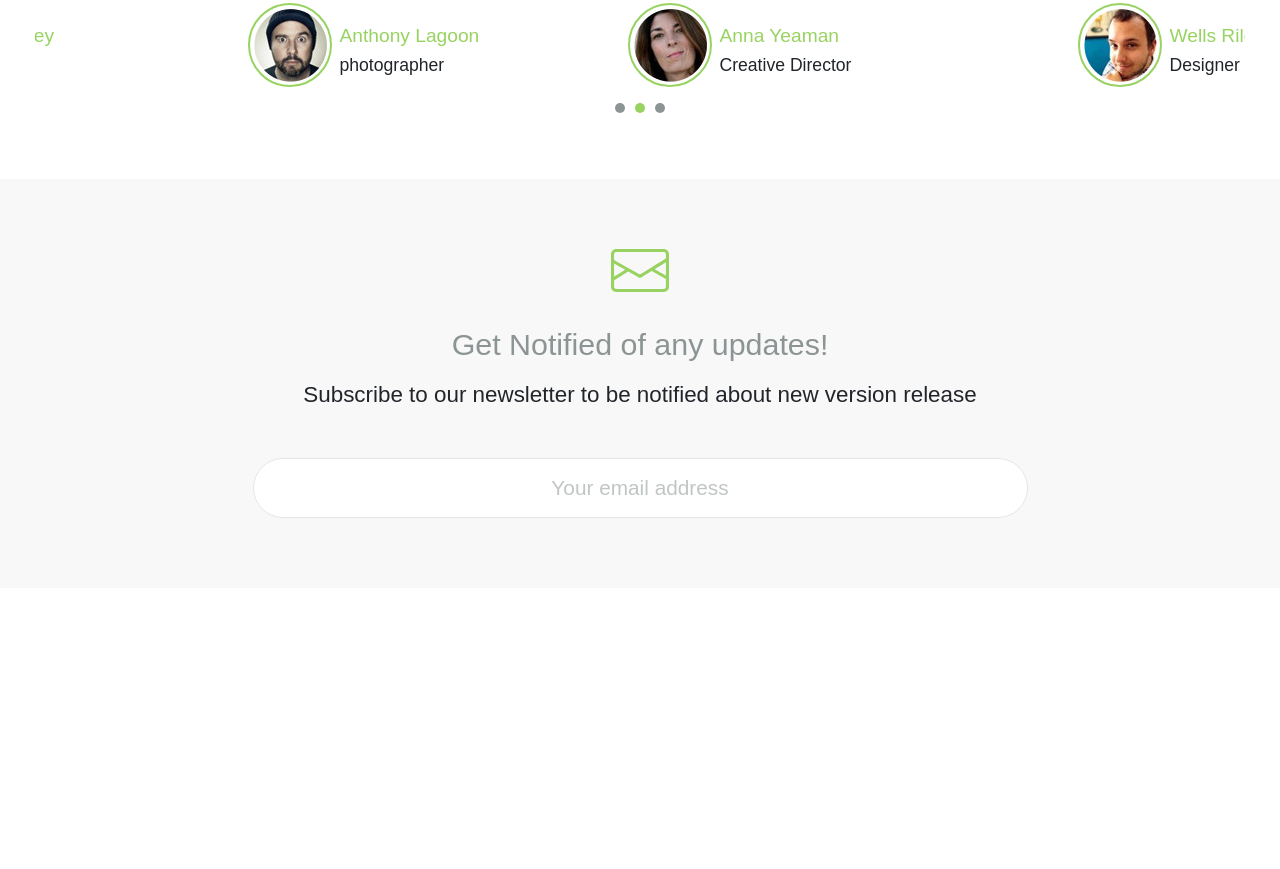
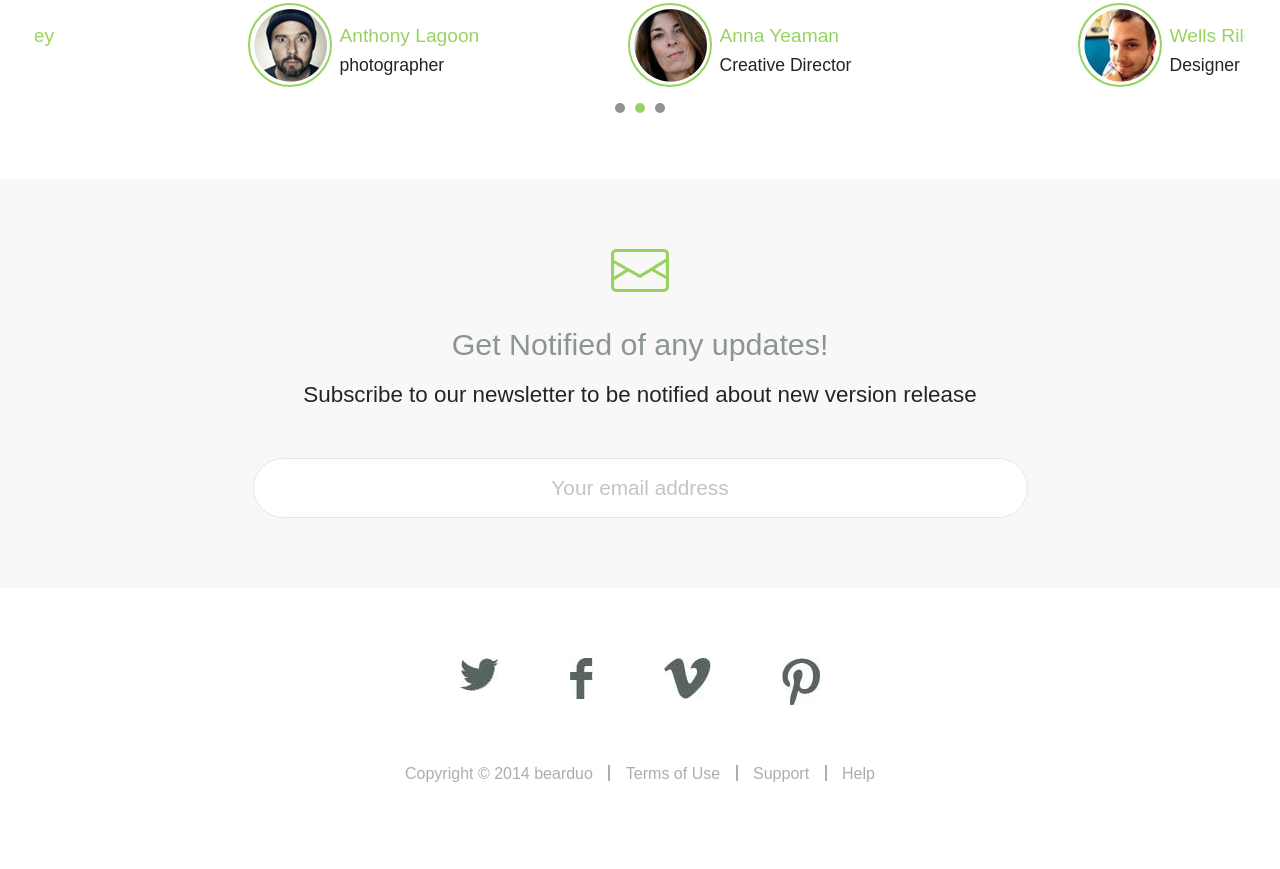
Before and after one commit to Vadimenteractive/test1, a plain HTML site: page value/index.html in a window 1280 px wide. Shown: the part 2310-3179 px from the top of the page. Before the commit the page ends 2898 px from the top, so only its background shows below. Drawn offline with Linux system fonts and the light colour scheme.

Commit message:
Value.psd

```diff
--- a/value/index.html
+++ b/value/index.html
@@ -478,8 +478,25 @@
             </div>
         </form>
     </div>
+</section>
 
-</section>
+<footer>
+    <div class="link-block">
+        <a href="#"><img src="img/ico1.jpg" alt="social link"></a>
+        <a href="#"><img src="img/ico2.jpg" alt="social link"></a>
+        <a href="#"><img src="img/ico3.jpg" alt="social link"></a>
+        <a href="#"><img src="img/ico4.jpg" alt="social link"></a>
+    </div>
+    <div class="feedback">
+        <p>Copyright © 2014 bearduo</p>
+        <span class="line line1"></span>
+        <a href="#">Terms of Use</a>
+        <span class="line"></span>
+        <a href="#">Support</a>
+        <span class="line"></span>
+        <a href="#">Help</a>
+    </div>
+</footer>
 
 
 
--- a/value/styles/main.scss
+++ b/value/styles/main.scss
@@ -409,6 +409,13 @@ body {
       transform-style: preserve-3d;
       perspective: 600px;
       font-size: 0;
+      @media all and (max-width: 640px) {
+        width: calc(100vw - 70px) !important;
+        .back {
+          width: calc(50vw - 35px) !important;
+          height: calc((50vw - 35px) * 1.77) !important;
+        }
+      }
       .back {
         cursor: pointer;
         top: 0;
@@ -721,4 +728,41 @@ body {
 
     }
   }
+
+  footer {
+    padding: 70px 35px;
+    .link-block {
+      max-width: 360px;
+      display: flex;
+      justify-content: space-between;
+      margin: 0 auto 60px;
+    }
+    .feedback {
+      display: flex;
+      justify-content: space-between;
+      font: 300 1rem 'ProximaNova-RegularIt', sans-serif;
+      color: #a9afaf;
+      max-width: 470px;
+      margin: 0 auto;
+      flex-wrap: wrap;
+      @media all and (max-width: 540px) {
+        p {
+          width: 100%;
+          text-align: center;
+        }
+        .line1 {
+          display: none !important;
+        }
+      }
+      .line {
+        display: inline-block;
+        background: #a9afaf;
+        width: 2px;
+        height: 16px;
+      }
+      a {
+        color: #a9afaf;
+      }
+    }
+  }
 }
```
Also changed, not shown: value/img/ico1.jpg (added), value/img/ico2.jpg (added), value/img/ico3.jpg (added), value/img/ico4.jpg (added), value/styles/main.css.
